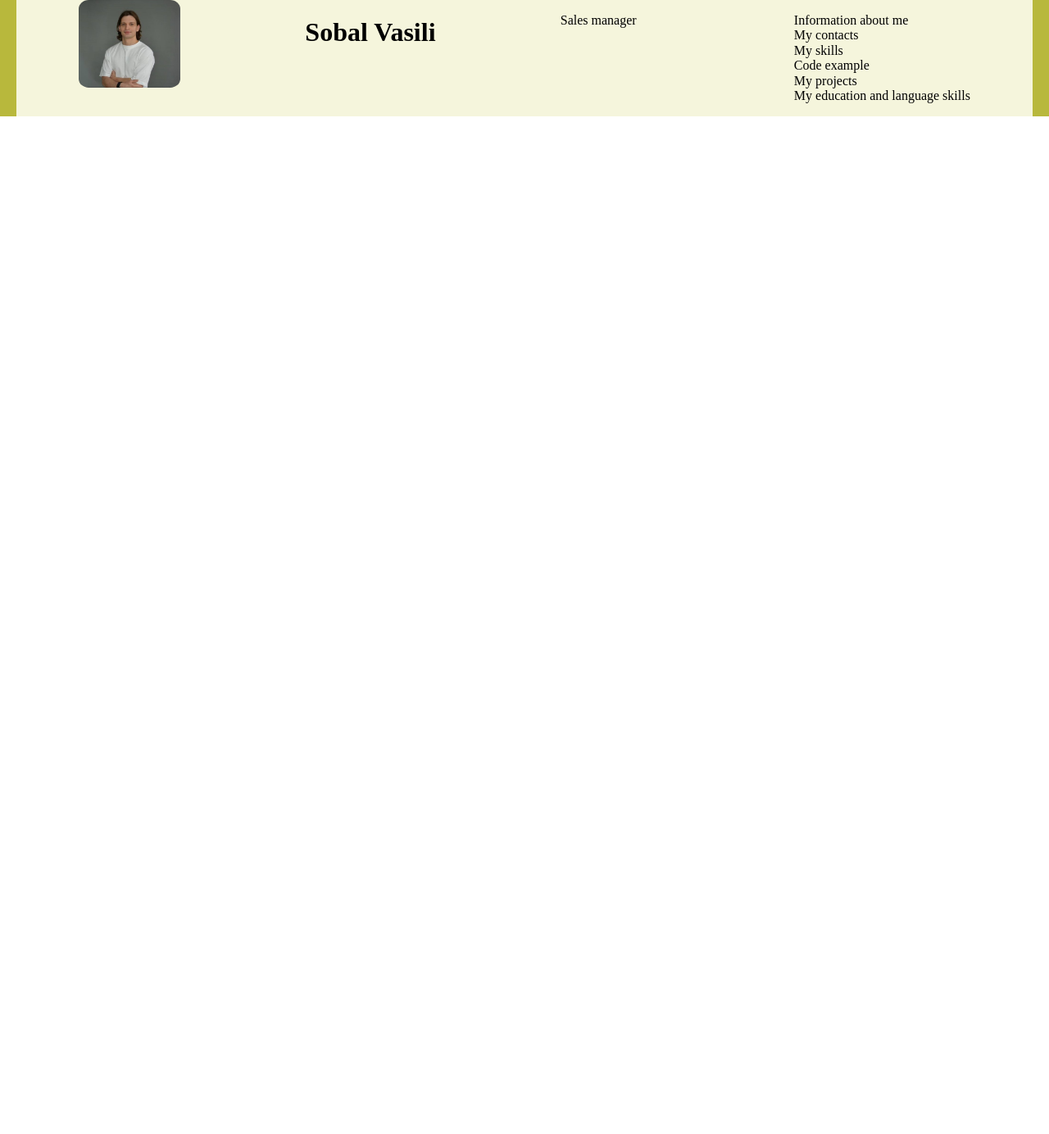
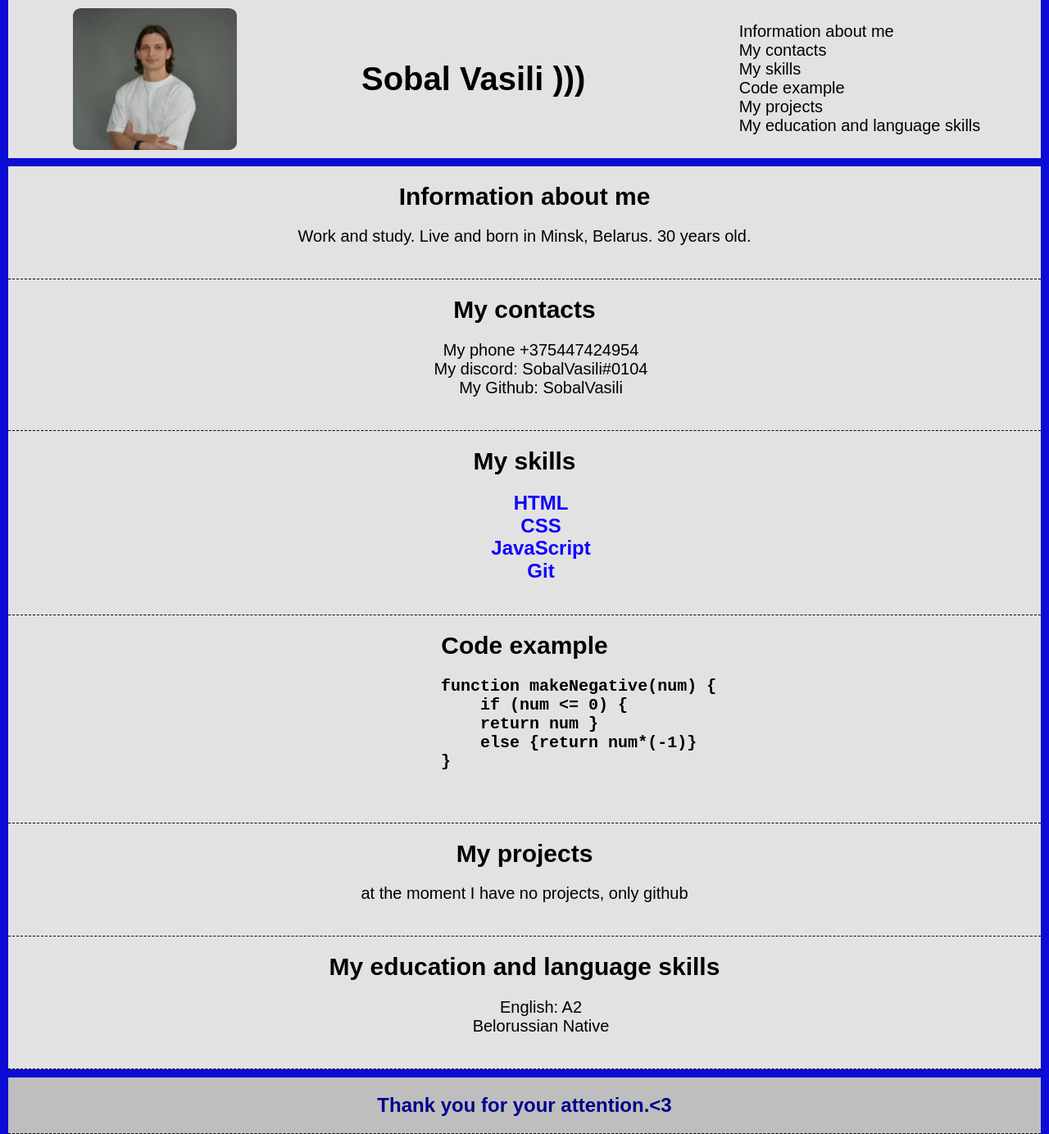
Before and after one commit to SobalVasili/rsschool-cv, a plain HTML site: page index.html in a window 1280 px wide. Shown: the whole page at 82% size. Before the commit the page ends 800 px from the top, so only its background shows below. Drawn offline with Linux system fonts and the light colour scheme; a web font is replaced by a local one.

Commit message:
feat: add main

```diff
--- a/index.html
+++ b/index.html
@@ -5,29 +5,76 @@
     <meta name="viewport" content="width=device-width, initial-scale=1.0">
     <title>CV Sobal Vasily</title>
     <link rel="stylesheet" href="style.css">
+    <link rel="preconnect" href="https://fonts.googleapis.com">
+    <link rel="preconnect" href="https://fonts.gstatic.com" crossorigin>
+    <link href="https://fonts.googleapis.com/css2?family=Baskervville+SC&display=swap" rel="stylesheet">
 </head>
 <body>
     <div class="wrapper">
         <header class="header">
             <img class="my-foto" src="/images/123.jpg" alt="just_foto">
-            <h1>Sobal Vasili</h1>
-            <p class="header_text">Sales manager</p>
+            <h1>Sobal Vasili )))</h1>
             <nav class="nav">
                 <ul class="nav-list">
-                    <li class="nav-list-item"><a href="" class="list-link">Information about me</a></li>
-                    <li class="nav-list-item"><a href="" class="list-link">My contacts</a></li>
-                    <li class="nav-list-item"><a href="" class="list-link">My skills</a></li>
-                    <li class="nav-list-item"><a href="" class="list-link">Code example</a></li>
-                    <li class="nav-list-item"><a href="" class="list-link">My projects</a></li>
-                    <li class="nav-list-item"><a href="" class="list-link">My education and language skills </a></li>
+                    <li class="nav-list-item"><a href="#Info" class="list-link">Information about me</a></li>
+                    <li class="nav-list-item"><a href="#Contacts" class="list-link">My contacts</a></li>
+                    <li class="nav-list-item"><a href="#Skills" class="list-link">My skills</a></li>
+                    <li class="nav-list-item"><a href="#Code" class="list-link">Code example</a></li>
+                    <li class="nav-list-item"><a href="#Projects" class="list-link">My projects</a></li>
+                    <li class="nav-list-item"><a href="#Edu" class="list-link">My education and language skills</a></li>
                 </ul>
             </nav>
         </header>
         <main class="main">
-
+            <div class="main-info" id="Info">
+                <h2>Information about me</h2>
+                <p>Work and study. Live and born in Minsk, Belarus. 30 years old.</p>
+            </div>
+            <div class="main-info" id="Contacts">
+                <h2>My contacts</h2>
+                <ul class="contacts-list">
+                <li class="contact-item">My phone <a href="tel:+375447424954"><span class="phone">+375447424954</span></a></li>
+                <li class="contact-item">My discord: <a href="https://discord.com/">SobalVasili#0104</a></li>
+                <li class="contact-item">My Github: <a href="https://github.com/SobalVasili">SobalVasili</a></li>
+                </ul>
+            </div>
+            <div class="main-info" id="Skills">
+                <h2>My skills</h2>
+                <ul class="skills-list">
+                    <li class="skills-item">HTML</li>
+                    <li class="skills-item">CSS</li>
+                    <li class="skills-item">JavaScript</li>
+                    <li class="skills-item">Git</li>
+                </ul>
+            </div>
+            <div class="main-info" id="Code">
+                <h2>Code example</h2>
+                <code class="code-info">
+                    <pre>
+                                            function makeNegative(num) {
+                                                if (num <= 0) {
+                                                return num }
+                                                else {return num*(-1)}
+                                            }
+                    </pre>
+                </code>
+            </div>
+            <div class="main-info" id="Projects">
+                <h2>My projects</h2>
+                <p>at the moment I have no projects, only <a href="https://github.com/SobalVasili">github</a></p>
+            </div>
+            <div class="main-info" id="Edu">
+                <h2>My education and language skills</h2>
+                <ul class="education-list">
+                    <li>English:  A2</li>
+                    <li>Belorussian Native</li>
+                </ul>
+            </div>
         </main>
         <footer class="footer">
-
+            <div class="main-info" id="footer">
+            <h2 class="thanks">Thank you for your attention.<3</h2>
+            </div>
         </footer>
     </div>
 </body>
--- a/style.css
+++ b/style.css
@@ -11,6 +11,8 @@
  html {
     line-height: 1.15; /* 1 */
     -webkit-text-size-adjust: 100%; /* 2 */
+    scroll-behavior: smooth;
+
   }
 
   /* Sections
@@ -39,7 +41,6 @@
 
   h1 {
     font-size: 2em;
-    margin: 0.67em 0;
   }
 
   /* Grouping content
@@ -354,22 +355,70 @@
     display: none;
   }
 
+body {
+    font-family: "Baskervville SC", Arial, Helvetica, sans-serif;
+    font-size: 20px;
+    font-weight: 400;
+    font-style: normal
+}
 
+h2 {
+    margin: 0 0 0 0;
+}
 .wrapper {
     max-width: 1280px;
     margin: 0 auto;
-    background-color: rgba(168, 168, 16, 0.815);
+    background-color: rgb(12, 12, 212);
 }
 .header {
-    background-color: beige;
-    max-width: 1240px;
+    background-color: rgb(226, 226, 226);
+    max-width: 1260px;
     margin: 0 auto;
     display: flex;
     justify-content: space-around;
+    align-items: center;
 }
 
 .my-foto {
-    height: 10%;
-    width: 10%;
-    border-radius: 10%;
+    margin: 10px 5px 10px 5px;
+    max-width: 200px;
+    max-height: 200px;
+    border-radius: 5%;
 }
+
+.main {
+    max-width: 1260px;
+    margin: 10px auto 10px auto;
+    background-color: rgb(226, 226, 226);
+}
+
+.main-info {
+    padding-top: 20px;
+    padding-bottom: 20px;
+    text-align: center;
+    border-bottom: dashed 1px black;
+}
+a:hover {
+        color: rgb(0, 218, 65);
+        transition: 0.5s;
+        font-weight: 800;
+    }
+
+.skills-item {
+        color: rgb(17, 0, 255);
+        font-size: 24px;
+        font-weight: 700;
+    }
+.code-info {
+    text-align: justify;
+    font-weight: 900;
+}
+.footer {
+    max-width: 1260px;
+    margin: 0 auto;
+    background-color: rgb(190, 190, 190);
+}
+.thanks {
+    color:rgb(0, 2, 139);
+    font-size: 24px;
+}
```
